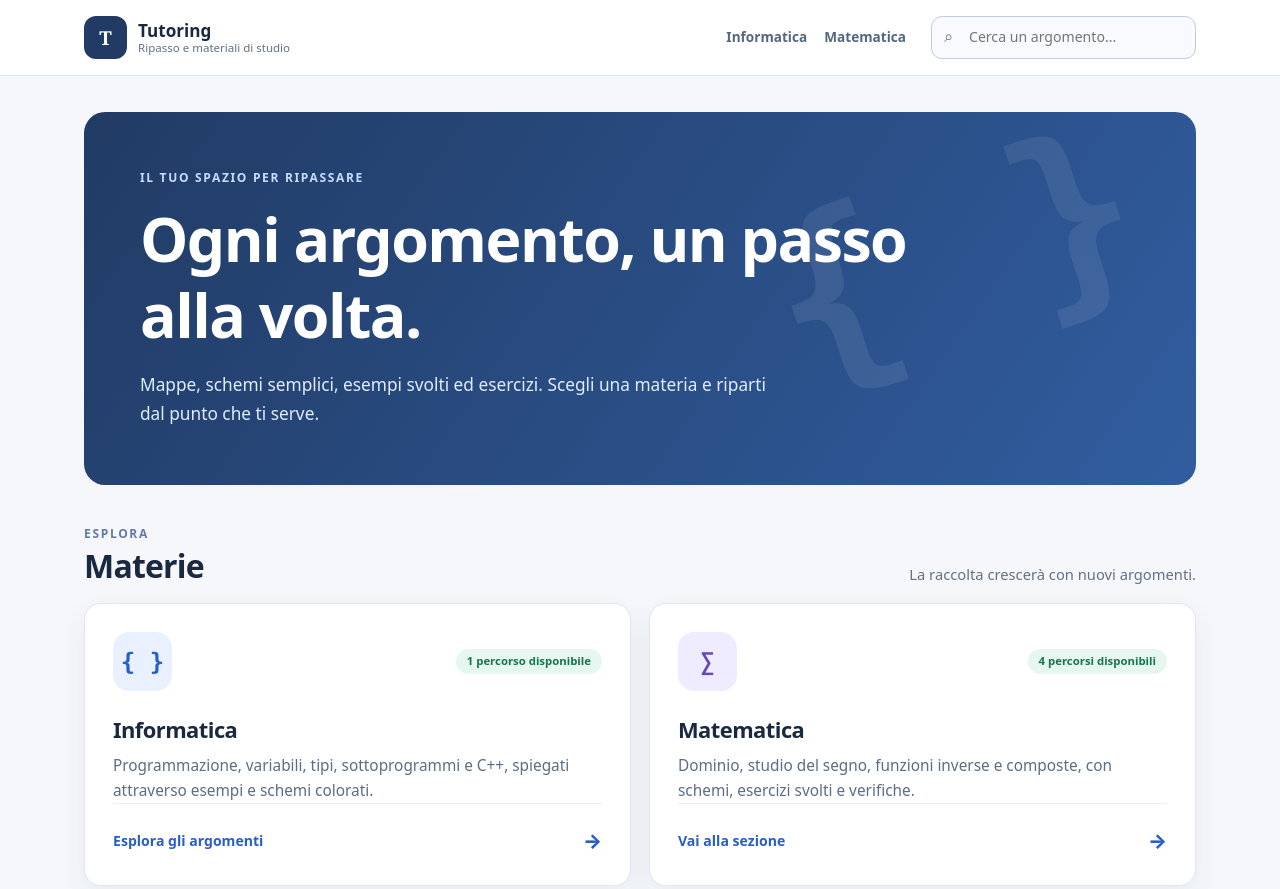
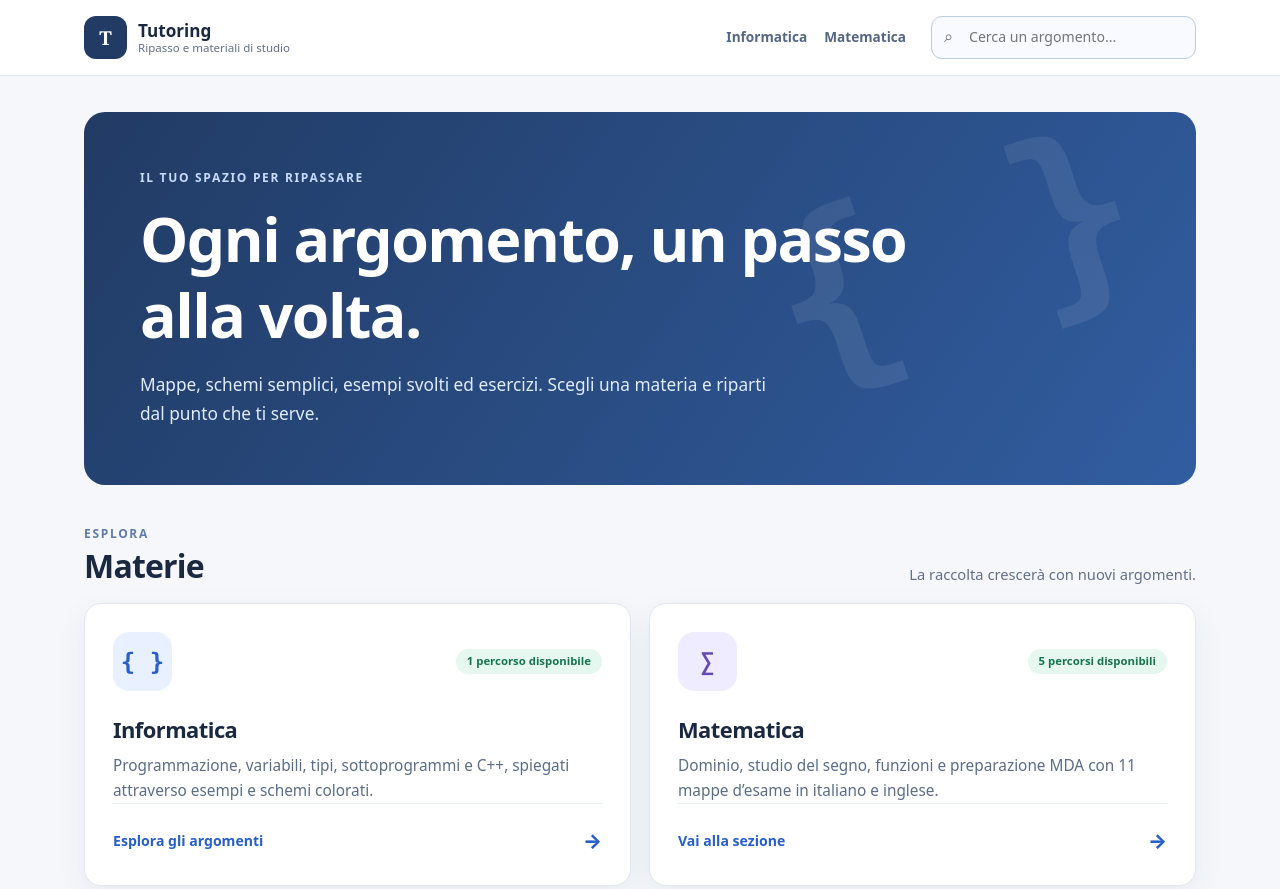
Before and after one commit to andreoid87/tutoring, a plain HTML site: page index.html in a window 1280 px wide. Shown: the top 889 px of the page. Drawn offline with Linux system fonts and the light colour scheme.

Commit message:
Update homepage to include bilingual MDA exam guide

```diff
--- a/index.html
+++ b/index.html
@@ -16,7 +16,7 @@
 <section id="materie" aria-labelledby="titolo-materie"><div class="section-head"><div><div class="kicker" style="color:#607ba4">Esplora</div><h2 id="titolo-materie">Materie</h2></div><p>La raccolta crescerà con nuovi argomenti.</p></div>
 <div class="grid">
 <a class="card" href="informatica/"><div class="card-top"><span class="card-symbol blue" aria-hidden="true">{ }</span><span class="pill ready">1 percorso disponibile</span></div><h3>Informatica</h3><p>Programmazione, variabili, tipi, sottoprogrammi e C++, spiegati attraverso esempi e schemi colorati.</p><div class="card-bottom"><span>Esplora gli argomenti</span><span class="arrow" aria-hidden="true">→</span></div></a>
-<a class="card" href="matematica/"><div class="card-top"><span class="card-symbol purple" aria-hidden="true">∑</span><span class="pill ready">4 percorsi disponibili</span></div><h3>Matematica</h3><p>Dominio, studio del segno, funzioni inverse e composte, con schemi, esercizi svolti e verifiche.</p><div class="card-bottom"><span>Vai alla sezione</span><span class="arrow" aria-hidden="true">→</span></div></a>
+<a class="card" href="matematica/"><div class="card-top"><span class="card-symbol purple" aria-hidden="true">∑</span><span class="pill ready">5 percorsi disponibili</span></div><h3>Matematica</h3><p>Dominio, studio del segno, funzioni e preparazione MDA con 11 mappe d’esame in italiano e inglese.</p><div class="card-bottom"><span>Vai alla sezione</span><span class="arrow" aria-hidden="true">→</span></div></a>
 </div></section>
 <section id="percorsi" aria-labelledby="titolo-percorsi">
 <div class="section-head"><div><div class="kicker" style="color:#607ba4">Trova il tuo ripasso</div><h2 id="titolo-percorsi">Cerca un argomento</h2></div><p>Filtra i percorsi già disponibili per parola chiave.</p></div>
```
